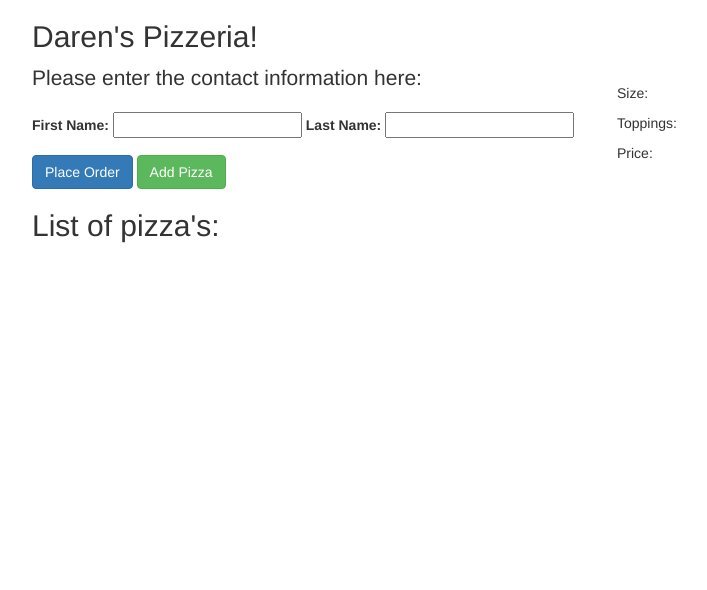
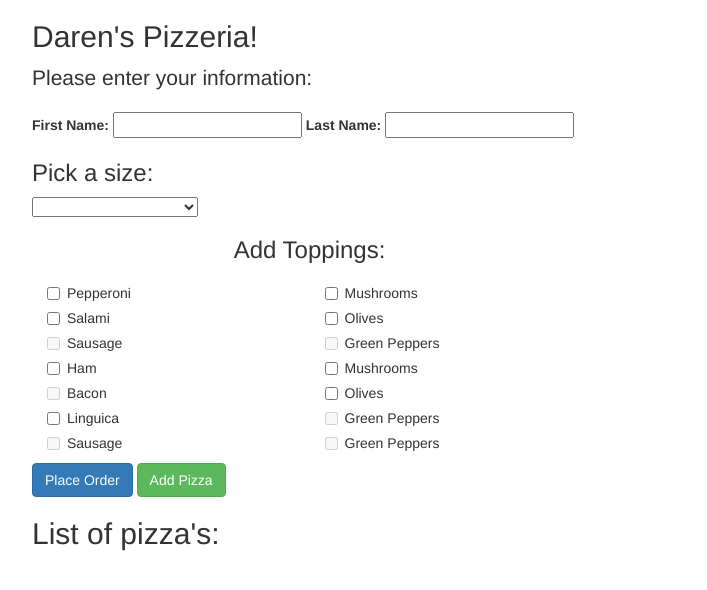
Before and after one commit to darenschaad/pizza, a plain HTML site: page index.html in a window 1280 px wide. Shown: the whole page, without its empty margins (38-745 px from the left). Drawn offline with Linux system fonts and the light colour scheme.

Commit message:
add options in html, now need to tie them into jQuery for building the pizza object

```diff
--- a/css/styles.css
+++ b/css/styles.css
@@ -1,5 +1,8 @@
-#show-contact {
+#show-pizza {
   display: none;
+}
+.toppingsAligned {
+  text-align: center;
 }
 
 .contact {
--- a/index.html
+++ b/index.html
@@ -6,14 +6,14 @@
     <script src="js/jquery-1.12.0.js"></script>
     <script src="js/bootstrap.js"></script>
     <script src="js/scripts.js" type="text/javascript"></script>
-    <title>Address Book</title>
+    <title>Daren's Pizzeria</title>
   </head>
   <body>
     <div class="container">
       <h2>Daren's Pizzeria!</h2>
       <div class="row">
-        <div class="col-md-6">
-          <p class="lead">Please enter the contact information here:</p>
+        <div class="col-sm-6">
+          <p class="lead">Please enter your information:</p>
           <form id="new-contact">
             <div class="form-group">
               <label for="inputtedFirstName">First Name:</label>
@@ -21,38 +21,84 @@
               <label for="inputtedLastName">Last Name:</label>
               <input id="inputtedLastName" type="text">
             </div>
+            <div class="pizzaSize">
+              <h3>Pick a size:</h3>
+              <select name="pizzaSize" id="pizzaSize">
+                  <option></option>
+                  <option value="large">Large - 16" Diameter</option>
+                  <option value="medium">Medium - 14" Diameter</option>
+                  <option value="small">Small - 10" Diameter</option>
+              </select>
+            </div>
+            <div class="toppingsAligned">
+              <h3>Add Toppings:</h3>
+            </div>
+            <div class="col-sm-6">
+              <div class="meat">
 
-            <!-- <div id="new-addresses">
-              <div class="new-address">
-                <div class="form-group">
-                  <label for="new-type">Address Type</label>
-                  <input type="text" class="form-control new-type">
+                <div class="checkbox">
+                  <label><input type="checkbox" value="pepperoni">Pepperoni</label>
                 </div>
-                <div class="form-group">
-                  <label for="new-street">Street</label>
-                  <input type="text" class="form-control new-street">
+                <div class="checkbox">
+                  <label><input type="checkbox" value="salami">Salami</label>
                 </div>
-                <div class="form-group">
-                  <label for="new-city">City</label>
-                  <input type="text" class="form-control new-city">
+                <div class="checkbox disabled">
+                  <label><input type="checkbox" value="Sausage" disabled>Sausage</label>
                 </div>
-                <div class="form-group">
-                  <label for="new-state">State</label>
-                  <input type="text" class="form-control new-state">
+                <div class="checkbox">
+                  <label><input type="checkbox" value="salami">Ham</label>
+                </div>
+                <div class="checkbox disabled">
+                  <label><input type="checkbox" value="Sausage" disabled>Bacon</label>
+                </div>
+                <div class="checkbox">
+                  <label><input type="checkbox" value="salami">Linguica</label>
+                </div>
+                <div class="checkbox disabled">
+                  <label><input type="checkbox" value="Sausage" disabled>Sausage</label>
                 </div>
               </div>
-            </div> -->
-
+            </div>
+            <div class="col-sm-6">
+              <div class="veg">
+                <div class="">
+                  <div class="checkbox">
+                    <label><input type="checkbox" value="mushrooms">Mushrooms</label>
+                  </div>
+                  <div class="checkbox">
+                    <label><input type="checkbox" value="olives">Olives</label>
+                  </div>
+                  <div class="checkbox disabled">
+                    <label><input type="checkbox" value="" disabled>Green Peppers</label>
+                  </div>
+                  <div class="checkbox">
+                    <label><input type="checkbox" value="mushrooms">Mushrooms</label>
+                  </div>
+                  <div class="checkbox">
+                    <label><input type="checkbox" value="olives">Olives</label>
+                  </div>
+                  <div class="checkbox disabled">
+                    <label><input type="checkbox" value="" disabled>Green Peppers</label>
+                  </div>
+                  <div class="checkbox disabled">
+                    <label><input type="checkbox" value="" disabled>Green Peppers</label>
+                  </div>
+                </div>
+              </div>
+            </div>
             <button type="submit" class="btn btn-primary">Place Order</button>
 
             <span class="btn btn-success" id="add-address">Add Pizza</span>
+            <h2>List of pizza's:</h2>
+            <ul id="pizzas">
+
+            </ul>
+        </div>
+
 
           </form>
-          <h2>List of pizza's:</h2>
-          <ul id="pizzas">
 
-          </ul>
-        </div>
+
         <div class="col-md-6">
           <div id="show-pizza">
             <h2></h2>
@@ -72,3 +118,24 @@
 
   </body>
 </html>
+
+<!-- <div id="new-addresses">
+  <div class="new-address">
+    <div class="form-group">
+      <label for="new-type">Address Type</label>
+      <input type="text" class="form-control new-type">
+    </div>
+    <div class="form-group">
+      <label for="new-street">Street</label>
+      <input type="text" class="form-control new-street">
+    </div>
+    <div class="form-group">
+      <label for="new-city">City</label>
+      <input type="text" class="form-control new-city">
+    </div>
+    <div class="form-group">
+      <label for="new-state">State</label>
+      <input type="text" class="form-control new-state">
+    </div>
+  </div>
+</div> -->
```
